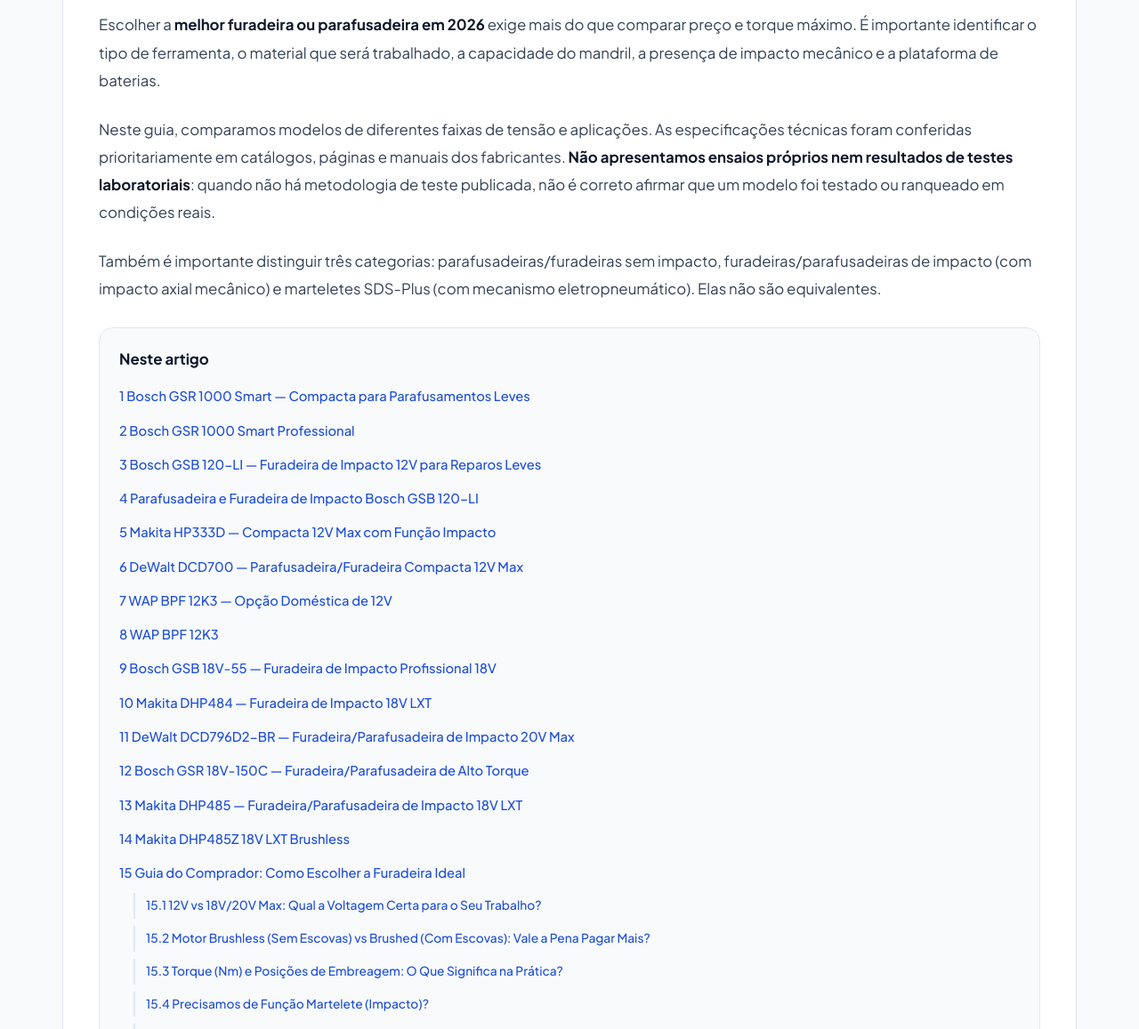
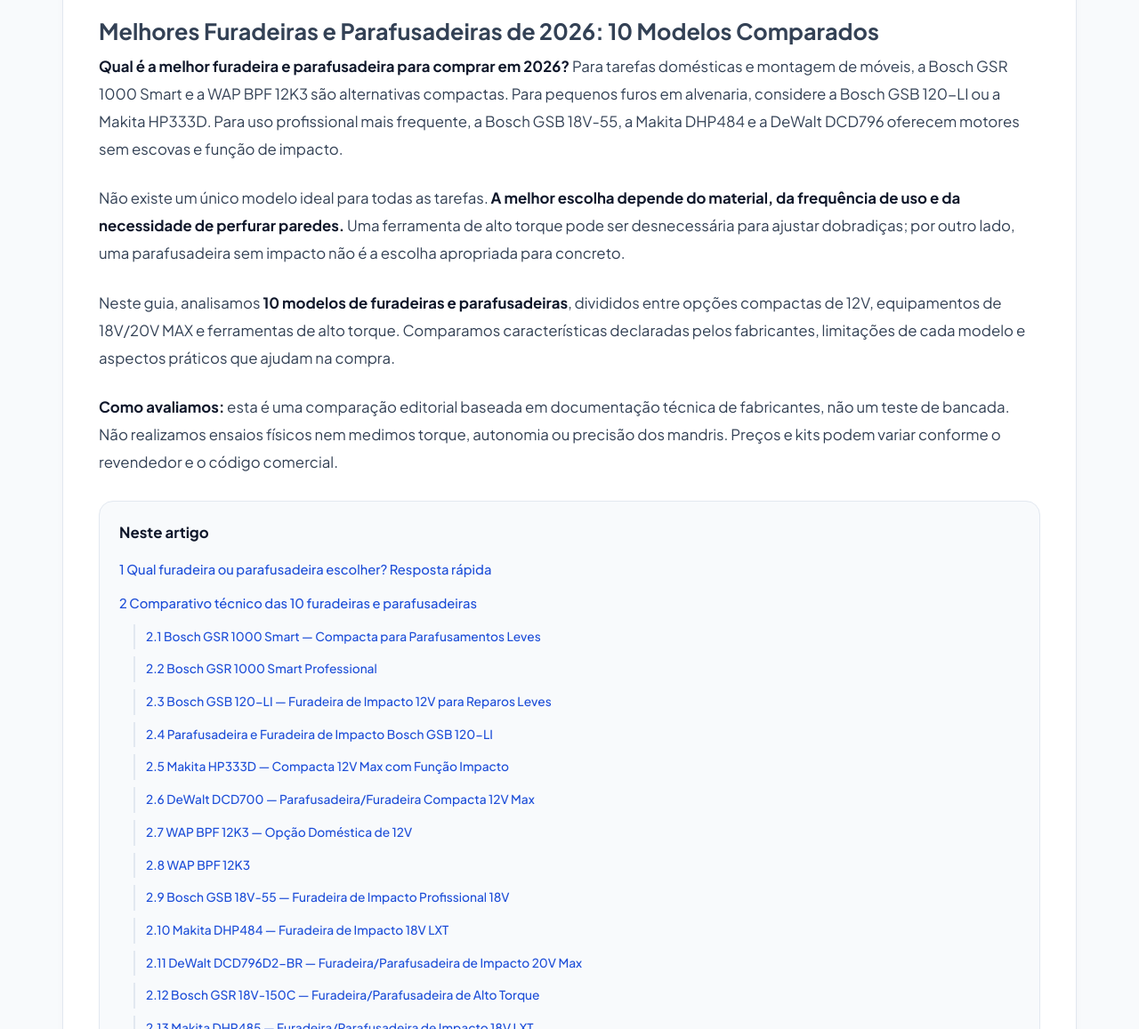
Before and after one commit to membroequipe/SiteReview, a Jekyll site: the page built from _posts/2026-10-22-qual-a-melhor-furadeira.md, in a window 1280 px wide and 1400 px high, scrolled down 679 px. Shown: the part 243-1400 px from the top of the window at 89% size. Built offline with Jekyll 4.4.1, drawn with Linux system fonts in a browser that asks for light colours; some of the changed text lies outside the part shown.

Commit message:
Add files via upload

```diff
--- a/_posts/2026-10-22-qual-a-melhor-furadeira.md
+++ b/_posts/2026-10-22-qual-a-melhor-furadeira.md
@@ -1,22 +1,40 @@
 ---
 layout: post
-title: "As Melhores Furadeiras e Parafusadeiras de 2026: Guia de Compra"
-description: "Entenda as diferenças entre furadeiras, parafusadeiras e modelos de impacto. Compare especificações oficiais, torque, voltagem e aplicações."
+title: "Melhores Furadeiras e Parafusadeiras de 2026: 10 Modelos"
+description: "Compare 10 furadeiras e parafusadeiras de 2026. Veja modelos Bosch, Makita, DeWalt e WAP e escolha por uso, torque, bateria e impacto."
 slug: "qual-a-melhor-furadeira"
-category: guias
 categories: [guias]
 image: "/assets/images/melhores-furadeiras.webp"
 date: 2026-10-22
 author: "Equipe de Análises"
 ---
 
-Escolher a **melhor furadeira ou parafusadeira em 2026** exige mais do que comparar preço e torque máximo. É importante identificar o tipo de ferramenta, o material que será trabalhado, a capacidade do mandril, a presença de impacto mecânico e a plataforma de baterias.
+# Melhores Furadeiras e Parafusadeiras de 2026: 10 Modelos Comparados
 
-Neste guia, comparamos modelos de diferentes faixas de tensão e aplicações. As especificações técnicas foram conferidas prioritariamente em catálogos, páginas e manuais dos fabricantes. **Não apresentamos ensaios próprios nem resultados de testes laboratoriais**: quando não há metodologia de teste publicada, não é correto afirmar que um modelo foi testado ou ranqueado em condições reais.
+**Qual é a melhor furadeira e parafusadeira para comprar em 2026?** Para tarefas domésticas e montagem de móveis, a Bosch GSR 1000 Smart e a WAP BPF 12K3 são alternativas compactas. Para pequenos furos em alvenaria, considere a Bosch GSB 120-LI ou a Makita HP333D. Para uso profissional mais frequente, a Bosch GSB 18V-55, a Makita DHP484 e a DeWalt DCD796 oferecem motores sem escovas e função de impacto.
 
-Também é importante distinguir três categorias: parafusadeiras/furadeiras sem impacto, furadeiras/parafusadeiras de impacto (com impacto axial mecânico) e marteletes SDS-Plus (com mecanismo eletropneumático). Elas não são equivalentes.
+Não existe um único modelo ideal para todas as tarefas. **A melhor escolha depende do material, da frequência de uso e da necessidade de perfurar paredes.** Uma ferramenta de alto torque pode ser desnecessária para ajustar dobradiças; por outro lado, uma parafusadeira sem impacto não é a escolha apropriada para concreto.
+
+Neste guia, analisamos **10 modelos de furadeiras e parafusadeiras**, divididos entre opções compactas de 12V, equipamentos de 18V/20V MAX e ferramentas de alto torque. Comparamos características declaradas pelos fabricantes, limitações de cada modelo e aspectos práticos que ajudam na compra.
+
+**Como avaliamos:** esta é uma comparação editorial baseada em documentação técnica de fabricantes, não um teste de bancada. Não realizamos ensaios físicos nem medimos torque, autonomia ou precisão dos mandris. Preços e kits podem variar conforme o revendedor e o código comercial.
 
 {% include review-toc.html %}
+
+## Qual furadeira ou parafusadeira escolher? Resposta rápida
+
+| Sua necessidade | Modelo para considerar | Por quê |
+|---|---|---|
+| Montar móveis e apertar parafusos | Bosch GSR 1000 Smart | Compacta, bateria integrada e 15 Nm em junta rígida |
+| Reparos domésticos com kit de entrada | WAP BPF 12K3 | 17 Nm e ajustes de torque para tarefas leves |
+| Perfurar alvenaria ocasionalmente | Bosch GSB 120-LI ou Makita HP333D | Possuem impacto mecânico, diferentemente das parafusadeiras simples |
+| Uso frequente em madeira, metal e alvenaria | Bosch GSB 18V-55 ou Makita DHP484 | Motor brushless, mandril de 13 mm e impacto |
+| Instalações profissionais variadas | DeWalt DCD796D2-BR | 70 Nm máximos e kit brasileiro com duas baterias de 2,0 Ah |
+| Alto torque sem impacto | Bosch GSR 18V-150C | Até 150 Nm declarados, com KickBack Control |
+
+**Atenção:** se o objetivo principal é perfurar concreto frequentemente, compare marteletes SDS-Plus. Uma furadeira de impacto convencional não oferece o mesmo mecanismo de perfuração.
+
+## Comparativo técnico das 10 furadeiras e parafusadeiras
 
 <div class="specs-table-wrapper">
   <table class="specs-table">
@@ -38,8 +56,8 @@
         <td>12V</td>
         <td>15 Nm (duro) / 6 Nm (leve)</td>
         <td>Com escovas</td>
-        <td>Encaixe 1/4"</td>
-        <td>Compacta; não possui Bluetooth nem mandril convencional</td>
+        <td>Capacidade de aperto de 0,8 a 6 mm*</td>
+        <td>Bateria integrada; confira o mandril pela versão e manual</td>
       </tr>
       <tr>
         <td>Bosch GSB 120-LI</td>
@@ -128,7 +146,7 @@
 
 ### Bosch GSR 1000 Smart — Compacta para Parafusamentos Leves
 
-A **Bosch GSR 1000 Smart** é uma ferramenta compacta de 12V indicada principalmente para parafusamentos e perfurações leves em madeira e metal. Segundo o catálogo Bosch, fornece até **15 Nm em materiais duros e 6 Nm em materiais macios**, tem uma velocidade sem carga de até 700 rpm e bateria integrada de 1,5 Ah. O modelo utiliza encaixe de ferramenta de **1/4"**, não um mandril convencional de 3/8".
+A **Bosch GSR 1000 Smart** é uma ferramenta compacta de 12V indicada principalmente para parafusamentos e perfurações leves em madeira e metal. Segundo o catálogo Bosch, fornece até **15 Nm em materiais duros e 6 Nm em materiais macios**, tem rotação sem carga de até 700 rpm e bateria integrada de 1,5 Ah. O manual brasileiro informa **capacidade de aperto do mandril de 0,8 a 6 mm**; o catálogo também apresenta a designação 1/4". Para comprar brocas, confirme a versão e o encaixe real da ferramenta.
 
 Não há base na ficha técnica consultada para atribuir Bluetooth, bloqueio antifurto remoto ou perfis de torque pelo aplicativo Bosch Toolbox a este modelo. Também não se deve confundir a GSR 1000 Smart com outros modelos Bosch que oferecem conectividade.
 
@@ -148,7 +166,7 @@
 <h4>Pontos de Atenção</h4>
 <ul>
 <li>Torque máximo relativamente baixo</li>
-<li>Encaixe 1/4" não é mandril 3/8"</li>
+<li>Capacidade de aperto limitada a 6 mm, conforme manual brasileiro</li>
 <li>Sem função de impacto</li>
 <li>Bateria integrada: confira a condição e disponibilidade de assistência antes da compra</li>
 </ul>
@@ -157,7 +175,7 @@
 
 {% include produto-card.html id="bosch_gsr_1000_smart" %}
 
-> **Review completo:** [Teste Bosch GSR 1000 Smart: para quais tarefas ela serve?](/reviews/bosch-gsr-1000-smart)
+> **Leia também:** [Review da Bosch GSR 1000 Smart](/reviews/bosch-gsr-1000-smart) — confirme o permalink real antes de publicar.
 
 ---
 
@@ -192,7 +210,7 @@
 
 {% include produto-card.html id="bosch_gsb_120_li" %}
 
-> **Review completo:** [Bosch GSB 120-LI vs GSR 1000: qual escolher?](/comparativos/bosch-12v-gsb-vs-gsr)
+> **Leia também:** [Comparativo Bosch GSB 120-LI e GSR 1000 Smart](/comparativos/bosch-12v-gsb-vs-gsr) — confirme o permalink real antes de publicar.
 
 ---
 
@@ -458,9 +476,28 @@
 </div>
 </div>
 
+{% comment %} ATENÇÃO: ID legado mistura XPH14Z e DHP485. Corrija o YAML para um ID exclusivo da DHP485 antes de publicar este card. {% endcomment %}
 {% include produto-card.html id="makita_xph14z_dhp485" %}
 
-## Guia do Comprador: Como Escolher a Furadeira Ideal
+## Qual ferramenta usar em cada tipo de trabalho?
+
+### Montagem de móveis, MDF e instalação de ferragens
+
+Para apertar parafusos em MDF e MDP, priorize **controle de torque, gatilho progressivo e ergonomia**. O excesso de força pode danificar a fixação. Uma 12V compacta pode ser mais confortável do que uma furadeira pesada, especialmente dentro de armários. Veja também nosso [guia de parafusadeiras para montagem de móveis e MDF](/melhores-parafusadeiras-para-montagem-de-moveis-e-mdf/).
+
+### Instalação de prateleiras, suportes e acessórios
+
+Identifique primeiro o material da parede. Em alvenaria compatível, a função impacto pode ajudar; em drywall, o tipo de bucha e a capacidade de carga do sistema de fixação são decisivos. Antes de perfurar, verifique a presença de cabos e tubulações. Para tarefas variadas, consulte também nosso [guia de ferramentas para reparos em casa](/ferramentas-para-reparos-em-casa/).
+
+### Perfuração de madeira e metal
+
+Verifique a **capacidade de perfuração declarada**, o tipo de broca e a velocidade adequada ao material. O diâmetro máximo do mandril não equivale automaticamente à capacidade de perfuração em aço ou madeira. Para trabalhos contínuos, considere aquecimento, autonomia e ergonomia.
+
+### Concreto e trabalhos de obra
+
+Para furos repetitivos em concreto, o mais adequado costuma ser um martelete com encaixe SDS-Plus, dimensionado para a aplicação. A presença de impacto mecânico em uma furadeira não transforma o equipamento em martelete.
+
+## Como escolher a melhor furadeira ou parafusadeira para o seu uso
 
 ### 12V vs 18V/20V Max: Qual a Voltagem Certa para o Seu Trabalho?
 
@@ -521,7 +558,7 @@
 
 ---
 
-### Precisamos de Função Martelete (Impacto)?
+### Furadeira com impacto ou martelete: qual é a diferença?
 
 A expressão “furadeira de impacto” costuma designar uma ferramenta que combina rotação com pequenos golpes axiais mecânicos. Essa função pode ajudar a perfurar alvenaria, tijolo e materiais semelhantes, usando brocas apropriadas.
 
@@ -613,7 +650,24 @@
 
 Black+Decker e Skil possuem modelos de entrada e intermediários, com características que variam bastante. Não é adequado afirmar que toda a linha é inadequada ao uso profissional ou que todos os modelos usam motor com escovas. Compare cada ferramenta pelo torque, capacidade, motor, mandril, bateria, garantia e assistência técnica.
 
-## Perguntas Frequentes
+## Perguntas frequentes sobre furadeiras e parafusadeiras
+
+### Furadeira e parafusadeira são a mesma coisa?
+
+Não exatamente. Uma furadeira prioriza a perfuração; uma parafusadeira prioriza o aperto e a remoção de parafusos. Muitos modelos a bateria combinam as duas funções e oferecem regulagem de torque. Alguns também incluem impacto mecânico para alvenaria.
+
+### Qual a melhor furadeira para uso doméstico?
+
+Para montagem e reparos leves, modelos compactos como Bosch GSR 1000 Smart e WAP BPF 12K3 podem atender. Se você precisa perfurar paredes de alvenaria, considere uma furadeira com impacto compatível com o material, como a Bosch GSB 120-LI.
+
+### Parafusadeira 12V ou 18V: qual comprar?
+
+Uma 12V costuma favorecer compacidade e tarefas leves. Uma 18V pode oferecer mais opções para aplicações exigentes, mas **a tensão sozinha não determina o desempenho**. Compare torque, motor, mandril, bateria e uso pretendido.
+
+### O que significa 20V MAX na DeWalt?
+
+É a nomenclatura comercial para a tensão máxima da bateria; a classe nominal corresponde a 18V. Isso não significa que baterias de marcas diferentes sejam intercambiáveis.
+
 
 ### Posso usar bateria de outra marca na minha parafusadeira via adaptador?
 
@@ -647,7 +701,7 @@
 
 Uma **furadeira de impacto** aplica golpes axiais e normalmente usa mandril para brocas convencionais. É mais versátil para perfuração em madeira, metal e alvenaria, conforme o modelo. Uma não substitui integralmente a outra.
 
-## Veredito Final: Qual Furadeira ou Parafusadeira Comprar?
+## Veredito: qual é a melhor furadeira ou parafusadeira de 2026?
 
 A escolha deve partir da aplicação, não de um ranking absoluto. Os modelos abaixo representam categorias distintas; confirme preço, disponibilidade e composição do kit antes da compra.
 
@@ -697,7 +751,7 @@
 
 ---
 
-### Próximos Passos
+### Checklist antes de comprar
 
 1. **Defina o material e o tipo de trabalho:** madeira, metal, alvenaria ou concreto.
 2. **Escolha a categoria correta:** furadeira sem impacto, furadeira de impacto ou martelete SDS-Plus.
@@ -708,13 +762,15 @@
 
 ---
 
-*Artigo revisado em 2 de novembro de 2026. As especificações citadas foram conferidas em documentação de fabricantes disponível na data da revisão. Não foram realizados testes físicos próprios para esta versão do texto. Preços, disponibilidade, códigos de kits e conteúdo de embalagens podem variar conforme o revendedor e a região.*
+*Artigo revisado em 4 de novembro de 2026. As especificações foram organizadas a partir de documentação técnica de fabricantes; confira sempre o código regional e a versão do produto. Não foram realizados testes físicos próprios para esta versão do texto. Preços, disponibilidade, códigos de kits e conteúdo de embalagens podem variar conforme o revendedor e a região.*
 
-## Fontes técnicas consultadas
+## Fontes oficiais e metodologia de consulta
 
+- [Manual Bosch GSR 1000 Smart (PDF)](https://www.bosch-professional.com/binary/manualsmedia/o356539v21_160992A6GC_202102.pdf)
 - [Catálogo Bosch Professional 2026 (PDF)](https://www.bosch-professional.com/br/media/country_content/specials/catalogo/catalogo_de_produtos_bosch-_web-compactado.pdf)
 - [Manual Bosch GSR 18V-150 C / GSB 18V-150 C (PDF)](https://www.bosch-professional.com/binary/manualsmedia/o522439v21_160992A9D1_202412.pdf)
 - [Bosch Professional — Furadeiras de impacto a bateria](https://www.bosch-professional.com/br/pt/furadeiras-de-impacto-a-bateria-131417-ocs-c/)
+- [Makita Brasil — HP333D no combo CLX228SAX](https://www.makita.com.br/catalogoFDetalhes.asp?codParamD=672)
 - [Makita Brasil — DHP484Z](https://www.makita.com.br/catalogoFDetalhes.asp?codParamD=249)
 - [Makita USA — XPH14Z](https://makitatools.com/products/details/XPH14Z/)
 - [DeWalt Brasil — DCD796D2-BR](https://www.dewalt.com.br/pt-br/produto/dcd796d2-br/kit-parafusadeirafuradeira-12-13-mm-com-impacto-20v-max-ion-de-litio-xr)
```
Also changed, not shown: other parts of _posts/2026-10-22-qual-a-melhor-furadeira.md (+1 -1 lines), _posts/review-makita-dhp485z.md (added, +323 -0 lines).
